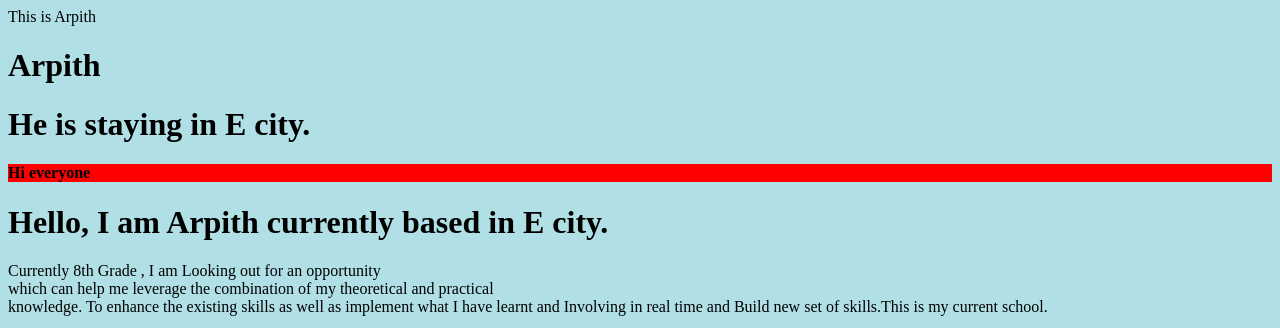
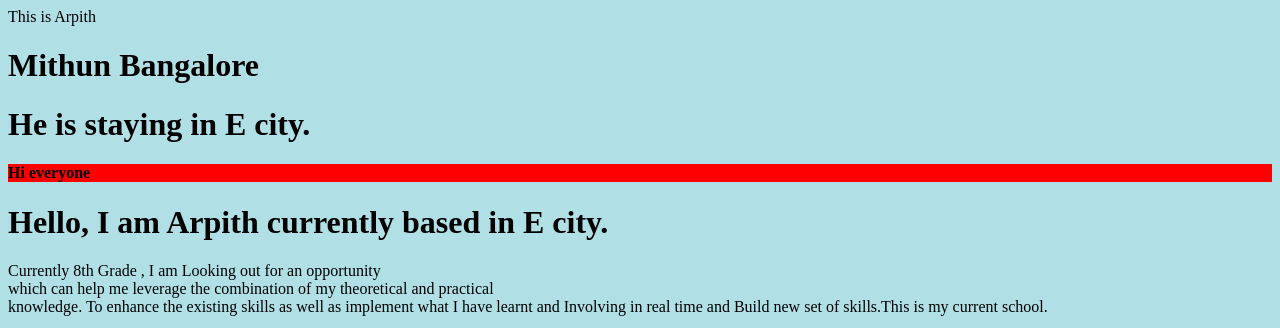
Before and after one commit to Mithun-Kalarikal/jay-repo, a plain HTML site: page index.html in a window 1280 px wide. Shown: the top 328 px of the page. Drawn offline with Linux system fonts and the light colour scheme.

Commit message:
updated my name

```diff
--- a/index.html
+++ b/index.html
@@ -5,7 +5,7 @@
 <head> This is Arpith </head>
 <body>
 
-<h1>Arpith</h1>
+<h1>Mithun Bangalore</h1>
 
 <h1>He is staying in E city.</h1>
 
```
